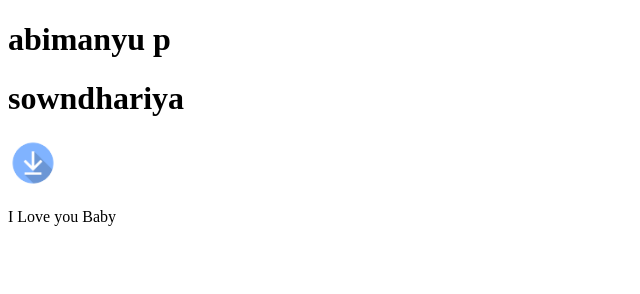
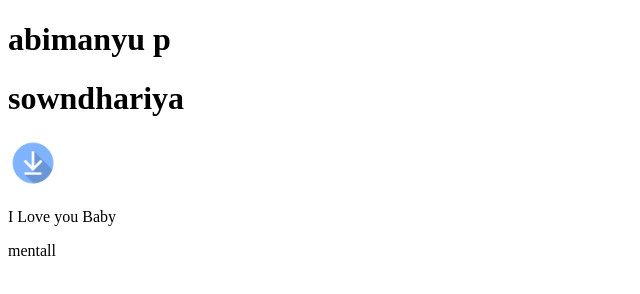
Before and after one commit to jackspotyou/vsbb, a plain HTML site: page index.html in a window 1280 px wide. Shown: the full height of the page, 0-640 px from the left. Drawn offline with Linux system fonts and the light colour scheme.

Commit message:
adda pragrafe

```diff
--- a/index.html
+++ b/index.html
@@ -10,5 +10,6 @@
    <h1>sowndhariya</h1>
    <img width="50px" src="tp.png" alt="">
    <p>I Love you Baby</p>
+   <p>mentall</p>
 </body>
 </html>
```
